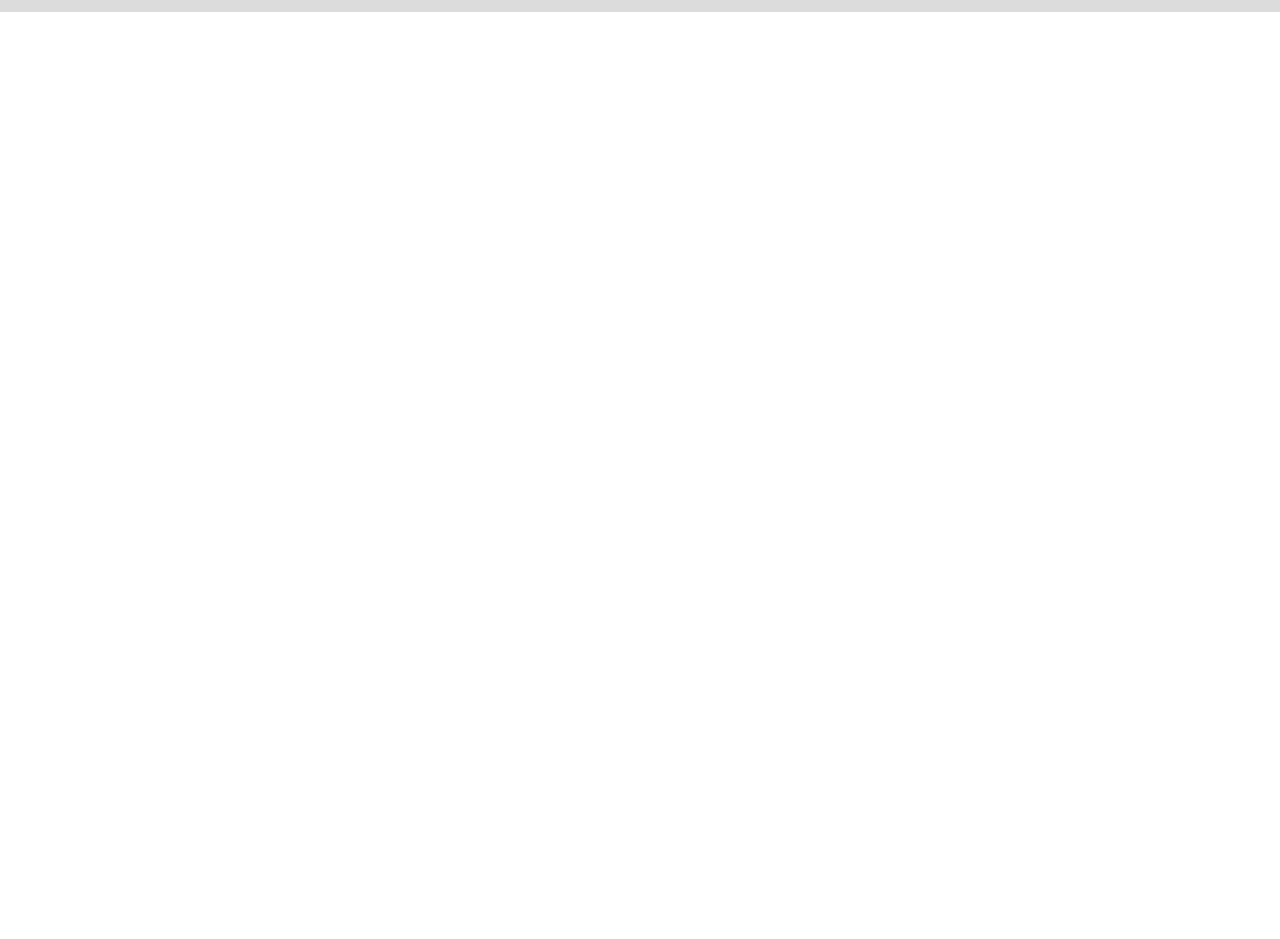
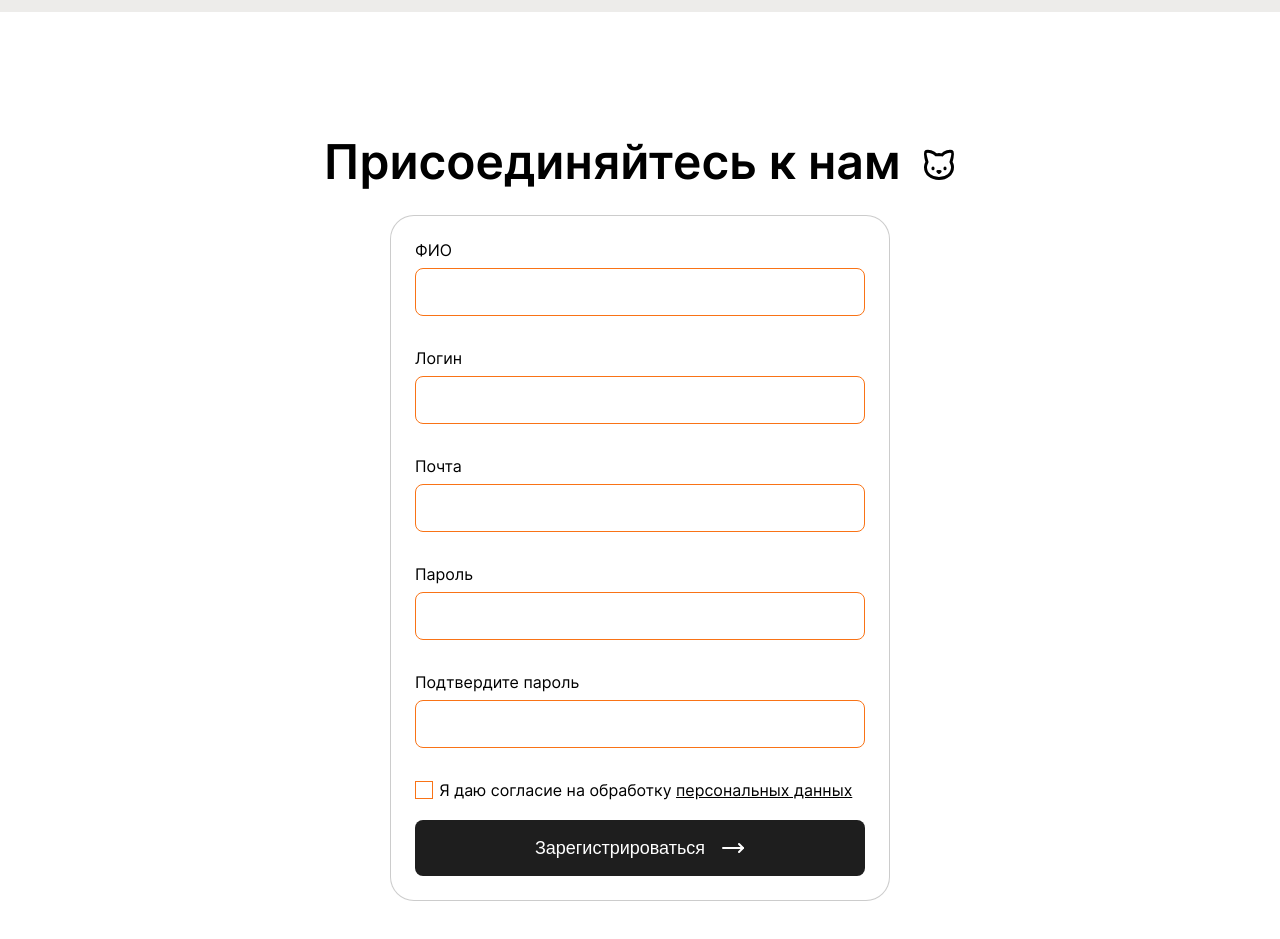
Before and after one commit to IlyaVafin/groom, a React app in the folder frontend/: page / in a window 1280 px wide. Shown: the part 3900-4839 px from the top of the page. Before the commit the page ends 3912 px from the top, so only its background shows below. Built offline with nearby package versions, Linux system fonts and the light colour scheme; the HTML template or start-up script is replaced by a standard one.

Commit message:
feat: #10 create ui for form

```diff
--- a/frontend/src/index.css
+++ b/frontend/src/index.css
@@ -5,7 +5,7 @@
 	--color-orange: #f97316;
 	--color-border: #d4a373;
 	--color-blue: #259aef;
-	--color-gainsboro: #dcdcdc;
+	--color-gainsboro: #edecea;
 
 	--radius-sm: 8px;
 	--radius-lg: 24px;
@@ -28,3 +28,7 @@ a {
 li {
 	list-style-type: none;
 }
+
+input {
+	outline: none;
+}
--- /dev/null
+++ b/frontend/src/modules/form-block/form-block.module.css
@@ -0,0 +1,118 @@
+.formBlock {
+	margin-top: 120px;
+	margin-bottom: 120px;
+}
+.formContent {
+	display: flex;
+	align-items: center;
+	flex-direction: column;
+	gap: 16px;
+}
+
+.heading {
+	margin-bottom: 24px;
+	display: flex;
+	align-items: center;
+	justify-content: center;
+	gap: 20px;
+}
+.heading svg {
+	margin-top: 7px;
+	flex-shrink: 0;
+}
+
+.form {
+	max-width: 500px;
+	width: 100%;
+}
+
+.formCard {
+	padding: 24px;
+}
+
+.formFields {
+	display: grid;
+	grid-template-columns: repeat(1, 1fr);
+	gap: 32px;
+}
+
+.formField {
+	display: flex;
+	flex-direction: column;
+	gap: 8px;
+}
+.formField input {
+	height: 48px;
+	padding-left: 24px;
+	font-size: 18px;
+}
+.cat {
+	border-radius: var(--radius-lg);
+}
+.registerButton {
+	padding: 16px 0;
+	width: 100%;
+	border-radius: var(--radius-sm);
+	font-size: 18px;
+	margin-top: 20px;
+	display: flex;
+	align-items: center;
+	justify-content: center;
+	gap: 16px;
+	transition: transform 0.5s ease;
+}
+
+.registerButton:hover {
+	transform: scale(1.01);
+}
+
+.confirmPassword {
+	margin-top: 32px;
+}
+
+.checkboxField {
+	display: flex;
+	gap: 8px;
+	align-items: center;
+}
+.checkboxField {
+	position: relative;
+	padding-left: 16px;
+}
+.checkboxField input {
+	appearance: none;
+}
+.checkboxField input::after {
+	content: "";
+	position: absolute;
+	top: 0;
+	left: 0;
+	top: 50%;
+	transform: translateY(-50%);
+	width: 16px;
+	height: 16px;
+	background: transparent;
+	border: 1px solid var(--color-orange);
+}
+.checkboxField input:checked::before {
+	content: "";
+	width: 20px;
+	height: 22px;
+	position: absolute;
+	top: 50%;
+	transform: translateY(-50%);
+	left: -2px;
+	background-image: url("./../../../public/svg/check.svg");
+	color: white;
+	background-repeat: no-repeat;
+	z-index: 9;
+}
+.checkboxField input:checked::after {
+	background-color: var(--color-orange);
+}
+
+@media (max-width: 480px) {
+	.heading svg {
+		display: none;
+	}
+}
--- /dev/null
+++ b/frontend/src/modules/form-block/form-block.tsx
@@ -0,0 +1,79 @@
+import { Cat, MoveRight } from "lucide-react"
+import Button from "../../shared/ui/button/button"
+import Container from "../../shared/ui/container/container"
+import Heading from "../../shared/ui/heading/heading"
+import Input from "../../shared/ui/input/input"
+import styles from "./form-block.module.css"
+import Card from "../../shared/ui/card/card"
+export default function FormBlock() {
+	return (
+		<section className={styles.formBlock}>
+			<Container>
+				<Heading className={styles.heading} as='h2'>
+					Присоединяйтесь к нам <Cat height={36} width={36} />
+				</Heading>
+				<div className={styles.formContent}>
+					<form className={styles.form}>
+						<Card className={styles.formCard}>
+							<div className={styles.formFields}>
+								<div className={styles.formField}>
+									<label htmlFor='full-name'>ФИО</label>
+									<Input
+										variant='white'
+										type='text'
+										id='full-name'
+										autoComplete='name'
+									/>
+								</div>
+								<div className={styles.formField}>
+									<label htmlFor='login'>Логин</label>
+									<Input variant='white' type='text' id='login' />
+								</div>
+								<div className={styles.formField}>
+									<label htmlFor='email'>Почта</label>
+									<Input
+										variant='white'
+										type='email'
+										autoComplete='email'
+										id='email'
+									/>
+								</div>
+								<div className=''>
+									<div className={styles.formField}>
+										<label htmlFor='password'>Пароль</label>
+										<Input
+											variant='white'
+											type='password'
+											id='password'
+											autoComplete='new-password'
+										/>
+									</div>
+									<div
+										className={`${styles.formField} ${styles.confirmPassword}`}
+									>
+										<label htmlFor='confirm-password'>Подтвердите пароль</label>
+										<Input
+											variant='white'
+											id='confirm-password'
+											type='password'
+											placeholder=''
+											autoComplete='current-password'
+										/>
+									</div>
+								</div>
+								<div className={styles.checkboxField}>
+									<input type='checkbox' id="personal-data"/>
+									<label htmlFor='personal-data'>Я даю согласие на обработку <u>персональных данных</u></label>
+								</div>
+							</div>
+							<Button className={styles.registerButton} variant='black'>
+								Зарегистрироваться
+								<MoveRight />
+							</Button>
+						</Card>
+					</form>
+				</div>
+			</Container>
+		</section>
+	)
+}
--- a/frontend/src/pages/home.tsx
+++ b/frontend/src/pages/home.tsx
@@ -1,6 +1,7 @@
 import Advantages from "../modules/advantages/advantages";
 import Examples from "../modules/examples/examples";
 import FAQ from "../modules/faq/faq";
+import FormBlock from "../modules/form-block/form-block";
 import Hero from "../modules/hero/hero";
 import Header from "../modules/layout/header/header";
 import PriceList from "../modules/price-list/price-list";
@@ -15,6 +16,7 @@ export default function Home(){
       <Advantages/>
       <PriceList/>
       <FAQ/>
+      <FormBlock/>
     </main>
     </>
   )
--- a/frontend/src/shared/ui/button/button.module.css
+++ b/frontend/src/shared/ui/button/button.module.css
@@ -1,6 +1,7 @@
 .blackButton {
   background: var(--color-black);
   color: var(--color-white);
+  border: none;
 }
 
 .iconButton {
--- /dev/null
+++ b/frontend/src/shared/ui/input/input.module.css
@@ -0,0 +1,12 @@
+.whiteInput {
+	border: 1px solid var(--color-orange);
+	border-radius: var(--radius-sm);
+}
+
+.inputWrapper {
+  position: relative;
+}
+
+.whiteInput::placeholder {
+	color: var(--color-gray);
+}
--- /dev/null
+++ b/frontend/src/shared/ui/input/input.tsx
@@ -0,0 +1,27 @@
+import type { InputHTMLAttributes, ReactNode } from "react"
+import styles from "./input.module.css"
+interface InputProps extends InputHTMLAttributes<HTMLInputElement> {
+	variant: "white" | "black"
+	className?: string
+	icon?: ReactNode
+}
+export default function Input({
+	variant,
+	className = "",
+	icon,
+	...rest
+}: InputProps) {
+	const classNames = `${variant === "white" ? styles.whiteInput : styles.blackInput} ${className}`
+	return (
+		<>
+			{icon ? (
+				<div className={styles.inputWrapper}>
+					<input className={classNames} {...rest} />
+					{icon}
+				</div>
+			) : (
+				<input className={classNames} {...rest} />
+			)}
+		</>
+	)
+}
```
Also changed, not shown: frontend/public/svg/check.svg (added), frontend/src/assets/webp/cat.webp (added).
